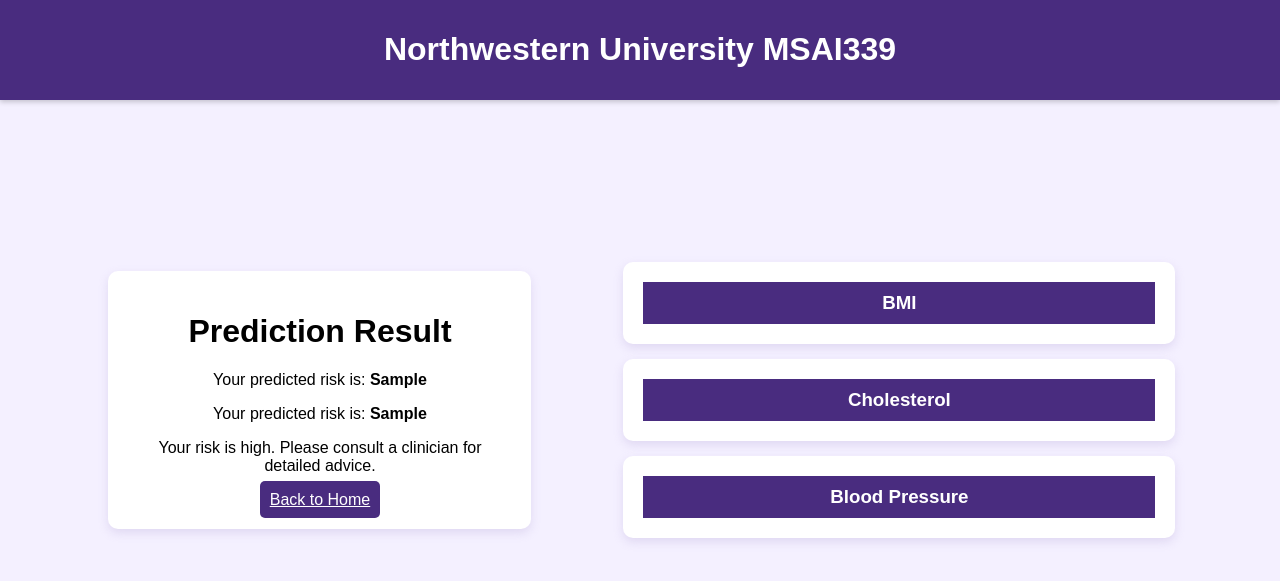
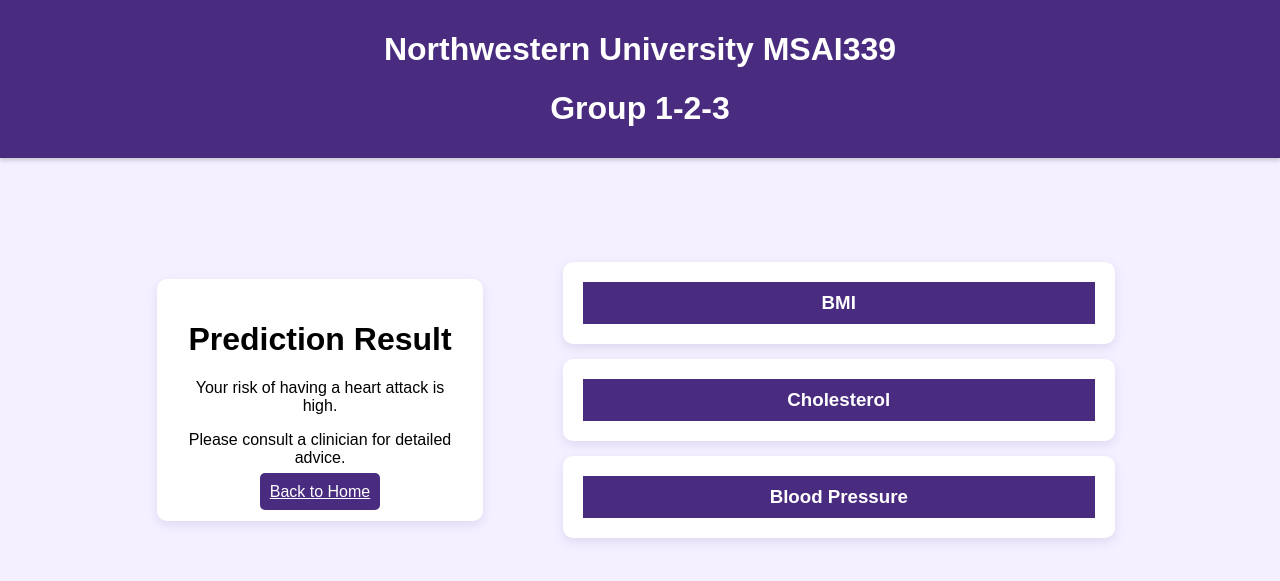
Before and after one commit to Eileenbiabiabia/Coronary_Heart_Attack_Prediction, a Flask app: template templates/result.html in a window 1280 px wide. Shown: the top 581 px of the page. Run offline with Flask 3, Linux system fonts and the light colour scheme; the template is opened without the code that fills it: most values are stand-ins (such as "Sample title", 1, 10 or a date in 2020); parts of the project's set-up code (start-up, migrations or seed data) failed here and were passed over.

Commit message:
updated non binary

```diff
--- a/app.py
+++ b/app.py
@@ -2,6 +2,7 @@
 import pickle
 import numpy as np
 import os
+import random
 
 app = Flask(__name__)
 
@@ -9,11 +10,11 @@
 def index():
     return render_template('index.html')
 
-# with open('model/xgboost_model.pkl', 'rb') as file:
-#     loaded_model_decision_tree = pickle.load(file)
+with open('model/decision_tree_6_features.pkl', 'rb') as file:
+    loaded_model_decision_tree = pickle.load(file)
 
-with open('model/stacking_model_updated.pkl', 'rb') as file:
-    loaded_model_stacking_model = pickle.load(file)
+# with open('model/stacking_model_updated.pkl', 'rb') as file:
+#     loaded_model_stacking_model = pickle.load(file)
 
 
 @app.route("/predict", methods=["POST"])
@@ -80,7 +81,7 @@
         sex_mapping = {
             "male": 0,          # Male 映射为 0
             "female": 1,        # Female 映射为 1
-            "non binary": 0.5   # Non-binary 映射为 0.5
+            "non binary": random.choice([0, 1])
         }
         Sex = sex_mapping.get(sex, -1)
 
@@ -88,14 +89,14 @@
         input_data = np.array([[HighBP, HighChol, BMI, GenHlth, Sex, Age,CardioRisk]])
 
         #模型预测
-        # prediction1 = loaded_model_decision_tree.predict(input_data)
-        # prediction_result1 = round(float(prediction1[0]), 2)  # 假设是一个单一数值输出
-        prediction2 = loaded_model_stacking_model.predict(input_data)
-        prediction_result2 = round(float(prediction2[0]), 2)  # 假设是一个单一数值输出
+        prediction1 = loaded_model_decision_tree.predict(input_data)
+        prediction_result1 = round(float(prediction1[0]), 2)  # 假设是一个单一数值输出
+        #prediction2 = loaded_model_stacking_model.predict(input_data)
+        #prediction_result2 = round(float(prediction2[0]), 2)  # 假设是一个单一数值输出
         #prediction_result = 0.4
 
         # 将结果传递给结果页面
-        return render_template('result.html', bmi=BMI, chol=HighChol, bp=HighBP,prediction1=prediction_result2)
+        return render_template('result.html', bmi=BMI, chol=HighChol, bp=HighBP,prediction1=prediction_result1)
 
     except Exception as e:
         # 如果出错，返回错误信息
--- a/templates/index.html
+++ b/templates/index.html
@@ -10,6 +10,7 @@
     <!-- 固定的顶部横幅 -->
     <div class="fixed-header">
         <h1>Northwestern University MSAI339</h1>
+        <h1>Group 1-2-3</h1>
     </div>
     <div class="container">
         <div class="card">
@@ -33,7 +34,7 @@
                             <option value="" disabled selected>Select</option>
                             <option value="male">Male</option>
                             <option value="female">Female</option>
-                            <option value="non binary">non_binary</option>
+                            <option value="non binary">Non-binary</option>
                         </select>
                     </div>
                     <!-- High Cholesterol -->
--- a/templates/result.html
+++ b/templates/result.html
@@ -10,20 +10,21 @@
 <body>
     <div class="fixed-header">
         <h1>Northwestern University MSAI339</h1>
+        <h1>Group 1-2-3</h1>
     </div>
 
     <div class="result-container">
         <div class="card">
             <h1>Prediction Result</h1>
-            <p>Your predicted risk is: <strong>{{ prediction1 }}</strong></p>
-            <p>Your predicted risk is: <strong>{{ prediction2 }}</strong></p>
-
             <!-- 分析部分 -->
             <div class="analysis">
                 {% if prediction1 == 0 %}
-                    <p>Your risk is low. Keep maintaining a healthy lifestyle!</p>
+                    <p>Congrats! Your risk of having a heart attack is low. </p>
+                    <p>Keep maintaining a healthy lifestyle!</p>
+                    <p></p>
                 {% else %}
-                    <p>Your risk is high. Please consult a clinician for detailed advice.</p>
+                    <p>Your risk of having a heart attack is high.</p>
+                    <p>Please consult a clinician for detailed advice.</p>
                 {% endif %}
             </div>
 
```
